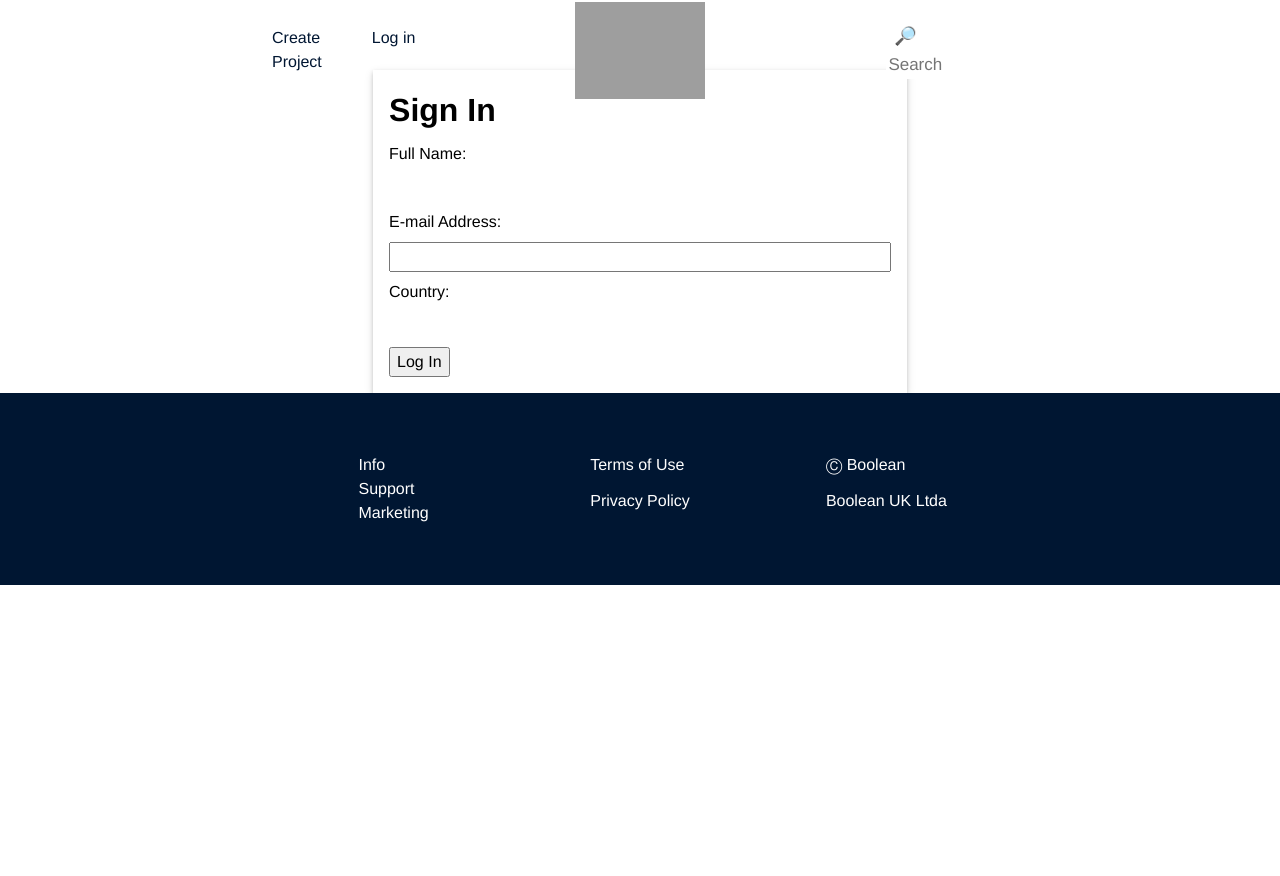
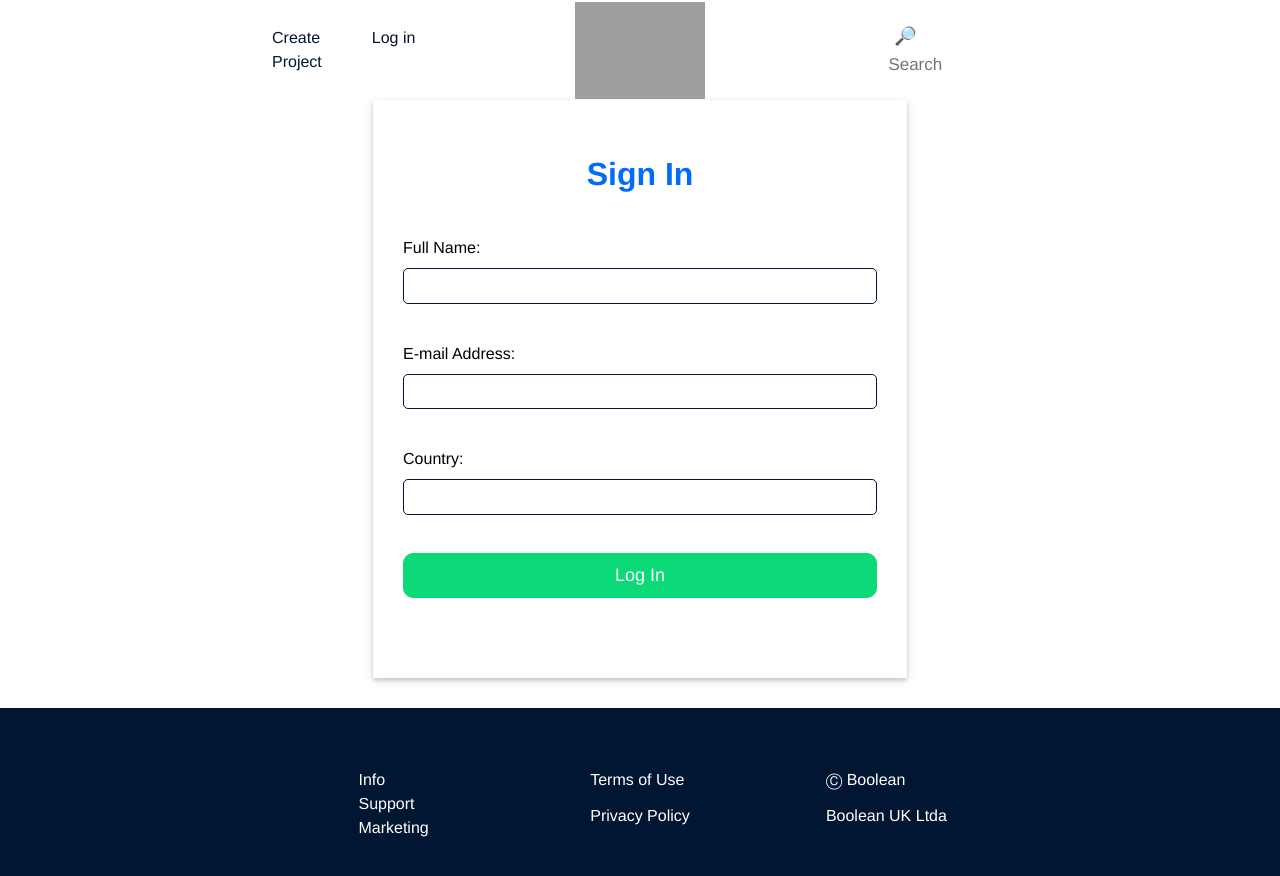
Before and after one commit to lanaFerrari/boolean-uk-final-group-project-client, a React (Create React App) app: page /login in a window 1280 px wide. Shown: the top 876 px of the page. Before the commit the page ends 800 px from the top, so only its background shows below. Built offline with nearby package versions, Linux system fonts and the light colour scheme; no server answers; grey boxes are pictures that could not be loaded.

Commit message:
styling login form

```diff
--- a/src/Pages/LoginForm.jsx
+++ b/src/Pages/LoginForm.jsx
@@ -49,41 +49,53 @@ export default function LoginForm(props) {
     setHideForm(true);
   };
   return (
-    <form className="center form-stack light-shadow" onSubmit={handleSubmit}>
-      <h1>Sign In</h1>
-      <label htmlFor="first-name-input">Full Name:</label>
+    <div className="padding-top padding-bottom">
+      <form
+        className="center form-stack light-shadow padding-form"
+        onSubmit={handleSubmit}
+      >
+        <h1 className="padding-bottom blue-color align-center">Sign In</h1>
+        <label htmlFor="first-name-input ">Full Name:</label>
         <input
+          className="input-box "
           id="full-name-input"
           name="full-name-input"
-        type="text"
+          type="full-name-input"
           onChange={handleUserNameInput}
           value={name}
           required
         />
-      <label htmlFor="email-input">E-mail Address:</label>
+        <label htmlFor="email-input" className="padding-top">
+          E-mail Address:
+        </label>
         <input
+          className="input-box"
           id="email-input"
           name="email-input"
-        type="email"
+          type="email-input"
           onChange={handleEmailInput}
           value={email}
           required
         />
-      <label htmlFor="country-input">Country:</label>
+        <label htmlFor="country-input" className="padding-top">
+          Country:
+        </label>
         <input
+          className="input-box"
           id="country-input"
           name="country-input"
-        type="text"
+          type="country-input"
           onChange={handleCountryInput}
           value={country}
           required
         />
 
-      <div className="actions-section">
-        <button className="" type="submit">
+        <div className="actions-section padding-top padding-bottom flex-end">
+          <button className="button-style" type="submit">
             Log In
           </button>
         </div>
       </form>
+    </div>
   );
 }
--- a/src/style.css
+++ b/src/style.css
@@ -129,6 +129,9 @@ input[type="submit"] {
   padding-top: 30px;
 }
 
+.padding-form {
+  padding: 50px 30px 50px 30px;
+}
 .box {
   border: 1px solid lightslategrey;
   box-shadow: rgba(0, 0, 0, 0.24) 0px 3px 8px;
@@ -138,6 +141,8 @@ input[type="submit"] {
   background-color: white;
   border: none;
   padding: 8px 23px 8px 23px;
+  border: 1px solid white;
+  border-radius: 10px;
 }
 
 .button-style {
@@ -156,6 +161,17 @@ input[type="submit"] {
   border: 1px solid rgb(0, 108, 250);
   padding: 8px 23px 8px 23px;
   border-radius: 10px;
+}
+
+.input-box {
+  border: 1px solid rgb(0, 22, 50);
+  border-radius: 5px;
+  padding: 0.3rem 1rem 0.3rem 1rem;
+}
+
+.flex-end {
+  display: grid;
+  align-items: flex-end;
 }
 /* Grids */
 
```
Lines whose indentation alone changed are shown as unchanged.
